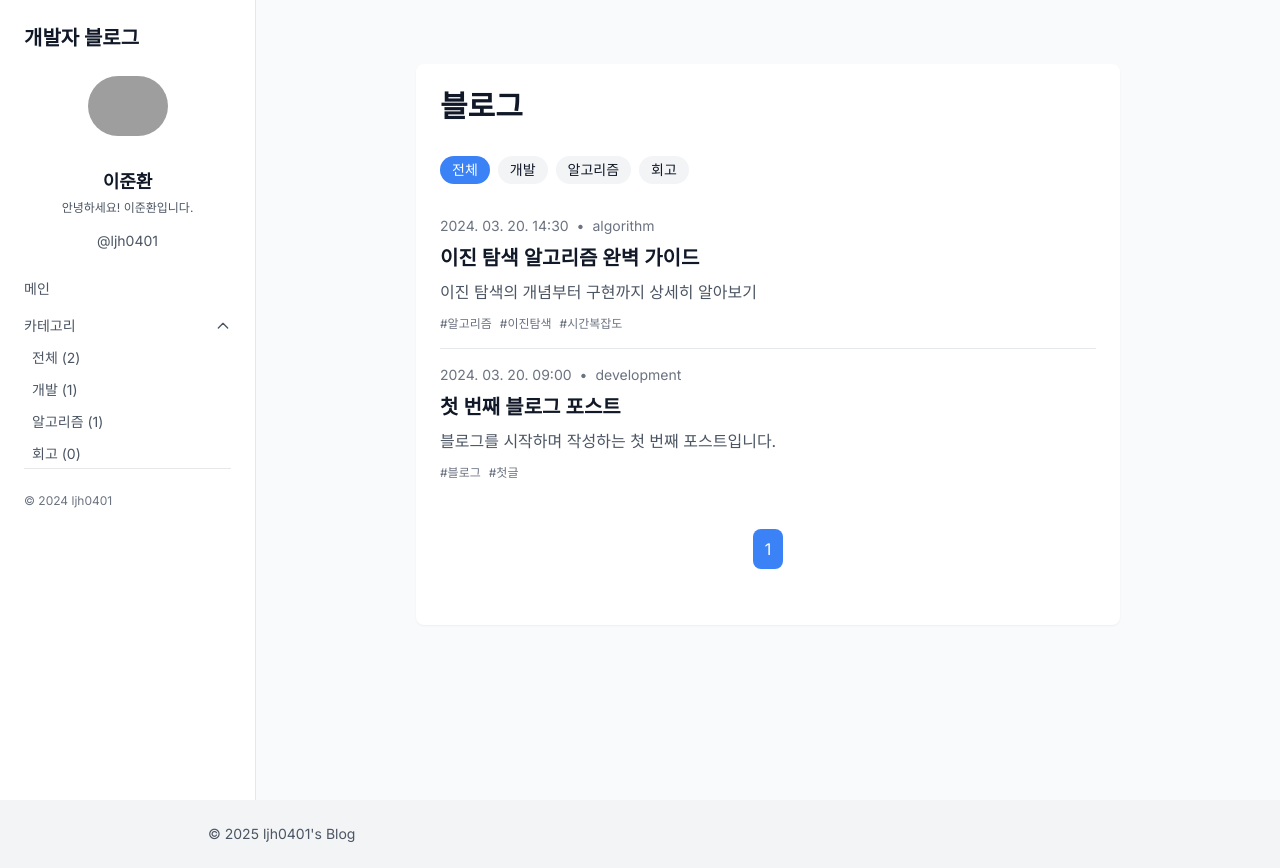
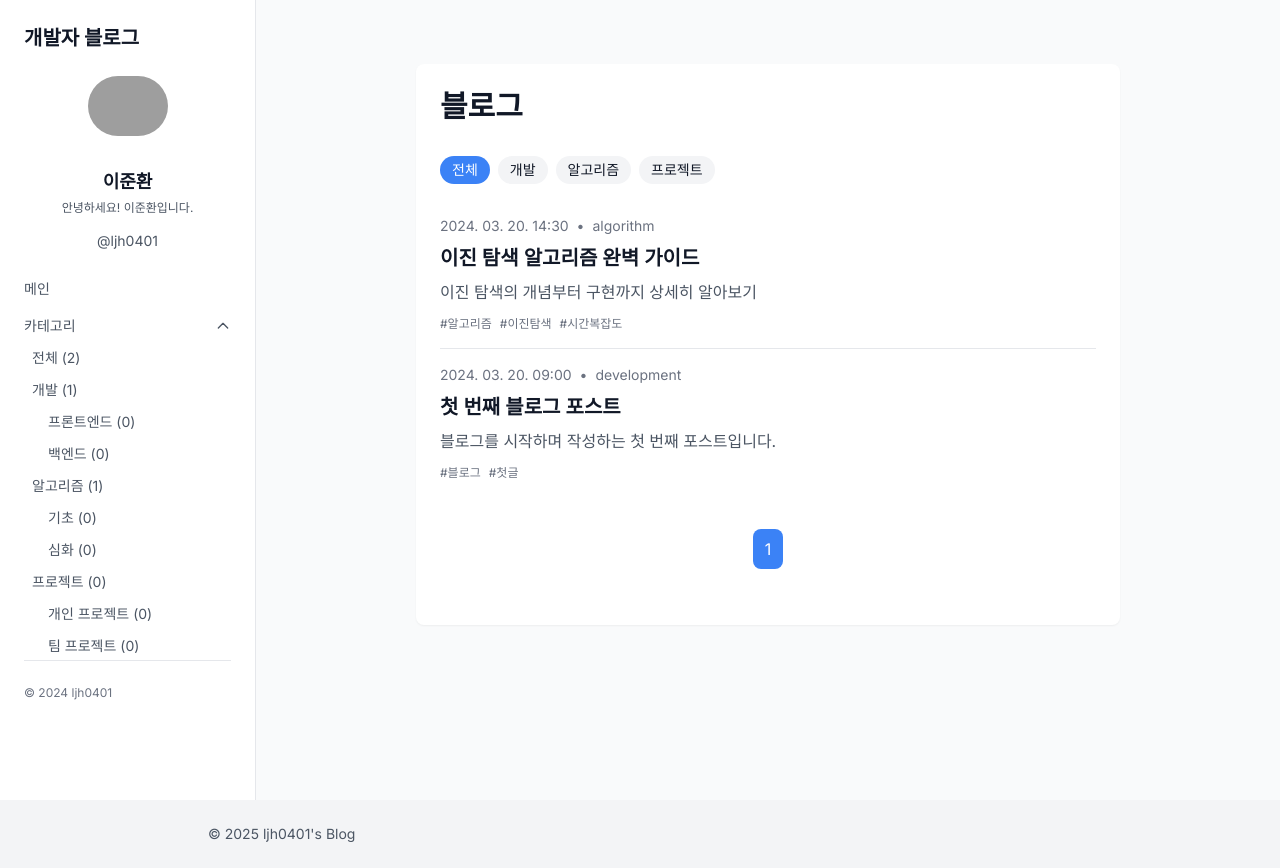
Before and after one commit to ljh0401/ljh0401.github.io, a Next.js app: page /blog in a window 1280 px wide. Built offline with nearby package versions, Linux system fonts and the light colour scheme; grey boxes are pictures that could not be loaded.

Commit message:
fix: subCategories 추가

```diff
--- a/app/blog/page.tsx
+++ b/app/blog/page.tsx
@@ -4,6 +4,7 @@ import PostList from '@/components/blog/PostList';
 import Pagination from '@/components/common/Pagination';
 import Link from 'next/link';
 import { CATEGORIES } from '@/constants/categories';
+import { CategoryFilter } from '@/components/blog';
 
 export const dynamic = "force-static";
 
@@ -17,9 +18,17 @@ interface BlogPageProps {
 // generateStaticParams 수정
 export async function generateStaticParams() {
   const posts = await getAllPosts();
-  const categories = Array.from(new Set(posts.map(post => post.category)));
+
+  // 모든 카테고리와 서브카테고리 조합 수집
+  const categoryPaths = new Set<string>();
+  posts.forEach(post => {
+    categoryPaths.add(post.category);
+    if (post.subcategory) {
+      categoryPaths.add(`${post.category}/${post.subcategory}`);
+    }
+  });
+
   const totalPages = Math.ceil(posts.length / 10);
-
   const paths = [];
 
   // 1. 기본 경로 (/blog)
@@ -33,33 +42,57 @@ export async function generateStaticParams() {
   }
 
   // 3. 카테고리별 경로 (/blog?category=xxx)
-  for (const category of categories) {
+  // Set을 Array로 변환하여 iteration
+  Array.from(categoryPaths).forEach(categoryPath => {
     // 카테고리만 있는 경로
     paths.push({
-      searchParams: { category }
+      searchParams: { category: categoryPath }
     });
 
     // 카테고리 + 페이지 번호 조합
-    const categoryPosts = posts.filter(post => post.category === category);
+    const categoryPosts = posts.filter(post => {
+      if (categoryPath.includes('/')) {
+        const [category, subcategory] = categoryPath.split('/');
+        return post.category === category && post.subcategory === subcategory;
+      }
+      return post.category === categoryPath;
+    });
+
     const categoryPages = Math.ceil(categoryPosts.length / 10);
 
     for (let i = 1; i <= categoryPages; i++) {
       paths.push({
         searchParams: {
-          category,
+          category: categoryPath,
           page: i.toString()
         }
       });
     }
-  }
+  });
 
   return paths;
 }
 
 export default async function BlogPage({ searchParams }: BlogPageProps) {
-  // 페이지 파라미터를 안전하게 처리
   const page = searchParams?.page ? parseInt(searchParams.page, 10) : 1;
   const selectedCategory = searchParams?.category || '';
+
+  // 카테고리 제목 가져오기
+  const getCategoryTitle = () => {
+    if (!selectedCategory) return '블로그';
+
+    const [mainCategory, subCategory] = selectedCategory.split('/');
+    const category = CATEGORIES.find(cat => cat.id === mainCategory);
+
+    if (!category) return '블로그';
+
+    if (subCategory) {
+      const sub = category.subcategories?.find(sub => sub.id === subCategory);
+      return sub ? sub.name : category.name;
+    }
+
+    return category.name;
+  };
 
   const { items: posts, totalPages } = await getPaginatedPosts({
     page: isNaN(page) ? 1 : page,
@@ -69,34 +102,9 @@ export default async function BlogPage({ searchParams }: BlogPageProps) {
   return (
     <div className="container-wrapper">
       <div className="card">
-        <h1 className="text-3xl font-bold mb-8">블로그</h1>
+        <h1 className="text-3xl font-bold mb-8">{getCategoryTitle()}</h1>
 
-        {/* 카테고리 필터 */}
-        <div className="flex gap-2 mb-6 overflow-x-auto pb-2">
-          <Link
-            href="/blog"
-            className={`px-3 py-1 rounded-full text-sm ${
-              !selectedCategory
-                ? 'bg-blue-500 text-white'
-                : 'bg-gray-100 hover:bg-gray-200'
-            }`}
-          >
-            전체
-          </Link>
-          {CATEGORIES.map((category) => (
-            <Link
-              key={category.id}
-              href={`/blog?category=${category.id}`}
-              className={`px-3 py-1 rounded-full text-sm ${
-                selectedCategory === category.id
-                  ? 'bg-blue-500 text-white'
-                  : 'bg-gray-100 hover:bg-gray-200'
-              }`}
-            >
-              {category.name}
-            </Link>
-          ))}
-        </div>
+        <CategoryFilter selectedCategory={selectedCategory} />
 
         <PostList posts={posts} />
         <Pagination
--- a/components/blog/CategoryFilter.tsx
+++ b/components/blog/CategoryFilter.tsx
@@ -1,36 +1,67 @@
 import Link from 'next/link';
 import { CATEGORIES } from '@/constants/categories';
+import { Category } from '@/types/category';
 
 interface CategoryFilterProps {
-  selectedCategory: string;
+  selectedCategory?: string;
 }
 
 export default function CategoryFilter({ selectedCategory }: CategoryFilterProps) {
+  // 현재 선택된 메인 카테고리와 서브카테고리 구분
+  const [mainCategory, subCategory] = selectedCategory ? selectedCategory.split('/') : ['', ''];
+
+  // 현재 선택된 메인 카테고리의 서브카테고리들 가져오기
+  const currentMainCategory = CATEGORIES.find(cat => cat.id === mainCategory);
+
   return (
     <div className="flex gap-2 mb-6 overflow-x-auto pb-2">
+      {/* 서브카테고리가 있을 경우 상위 카테고리로 가는 링크 추가 */}
+      {subCategory && (
+        <Link
+          href={`/blog?category=${mainCategory}`}
+          className="px-3 py-1 rounded-full text-sm bg-gray-100 hover:bg-gray-200"
+        >
+          ← {currentMainCategory?.name || '전체'}
+        </Link>
+      )}
+
+      {/* 메인 카테고리가 선택되지 않았거나, 서브카테고리 보기 상태일 때 */}
+      {!mainCategory || subCategory ? (
         <Link
           href="/blog"
           className={`px-3 py-1 rounded-full text-sm ${
-          !selectedCategory
-            ? 'bg-blue-500 text-white'
-            : 'bg-gray-100 hover:bg-gray-200'
+            !selectedCategory ? 'bg-blue-500 text-white' : 'bg-gray-100 hover:bg-gray-200'
           }`}
         >
           전체
         </Link>
-      {CATEGORIES.map((category) => (
+      ) : null}
+
+      {/* 메인 카테고리가 선택되지 않았을 때는 메인 카테고리들 표시 */}
+      {!mainCategory && CATEGORIES.map((category) => (
         <Link
           key={category.id}
           href={`/blog?category=${category.id}`}
           className={`px-3 py-1 rounded-full text-sm ${
-            selectedCategory === category.id
-              ? 'bg-blue-500 text-white'
-              : 'bg-gray-100 hover:bg-gray-200'
+            selectedCategory === category.id ? 'bg-blue-500 text-white' : 'bg-gray-100 hover:bg-gray-200'
           }`}
         >
           {category.name}
         </Link>
       ))}
+
+      {/* 메인 카테고리가 선택되었고 서브카테고리가 없을 때는 서브카테고리들 표시 */}
+      {mainCategory && !subCategory && currentMainCategory?.subcategories?.map((sub) => (
+        <Link
+          key={sub.id}
+          href={`/blog?category=${mainCategory}/${sub.id}`}
+          className={`px-3 py-1 rounded-full text-sm ${
+            selectedCategory === `${mainCategory}/${sub.id}` ? 'bg-blue-500 text-white' : 'bg-gray-100 hover:bg-gray-200'
+          }`}
+        >
+          {sub.name}
+        </Link>
+      ))}
     </div>
   );
 }
--- a/components/layout/CategoryNav.tsx
+++ b/components/layout/CategoryNav.tsx
@@ -1,14 +1,46 @@
 import Link from 'next/link';
 import { CATEGORIES } from '@/constants/categories';
 import { getAllPosts } from '@/lib/posts';
+import { Category } from '@/types/category';
 
 export default async function CategoryNav() {
-  // 빌드 시점에 모든 포스트를 가져옴
   const posts = await getAllPosts();
+
+  // 폴더 구조와 프론트매터 모두에서 카테고리 정보를 수집
   const categoryCount = posts.reduce((acc, post) => {
+    // 메인 카테고리 카운트
     acc[post.category] = (acc[post.category] || 0) + 1;
+
+    // 서브 카테고리가 있는 경우 해당 카운트도 추가
+    if (post.subcategory) {
+      const fullPath = `${post.category}/${post.subcategory}`;
+      acc[fullPath] = (acc[fullPath] || 0) + 1;
+    }
+
     return acc;
   }, {} as Record<string, number>);
+
+  const renderSubcategories = (category: Category, parentId: string) => {
+    if (!category.subcategories?.length) return null;
+
+    return (
+      <ul className="ml-4 mt-1 space-y-1">
+        {category.subcategories.map((sub) => {
+          const fullId = `${parentId}/${sub.id}`;
+          return (
+            <li key={sub.id}>
+              <Link
+                href={`/blog?category=${fullId}`}
+                className="block px-2 py-1 text-sm rounded text-gray-600 hover:text-blue-600"
+              >
+                {sub.name} ({categoryCount[fullId] || 0})
+              </Link>
+            </li>
+          );
+        })}
+      </ul>
+    );
+  };
 
   return (
     <div className="mt-4">
@@ -47,6 +79,7 @@ export default async function CategoryNav() {
               >
                 {category.name} ({categoryCount[category.id] || 0})
               </Link>
+              {renderSubcategories(category, category.id)}
             </li>
           ))}
         </ul>
--- a/constants/categories.ts
+++ b/constants/categories.ts
@@ -4,17 +4,53 @@ export const CATEGORIES: Category[] = [
   {
     id: 'development',
     name: '개발',
-    description: '개발 관련 포스트'
+    description: '개발 관련 포스트',
+    subcategories: [
+      {
+        id: 'frontend',
+        name: '프론트엔드',
+        description: '프론트엔드 개발'
+      },
+      {
+        id: 'backend',
+        name: '백엔드',
+        description: '백엔드 개발'
+      }
+    ]
   },
   {
     id: 'algorithm',
     name: '알고리즘',
-    description: '알고리즘 문제 풀이'
+    description: '알고리즘 문제 풀이',
+    subcategories: [
+      {
+        id: 'basic',
+        name: '기초',
+        description: '기초 알고리즘'
+      },
+      {
+        id: 'advanced',
+        name: '심화',
+        description: '심화 알고리즘'
+      }
+    ]
   },
   {
     id: 'review',
-    name: '회고',
-    description: '프로젝트 회고 및 학습 회고'
+    name: '프로젝트',
+    description: '프로젝트 관련',
+    subcategories: [
+      {
+        id: 'personal',
+        name: '개인 프로젝트',
+        description: '개인 프로젝트 리뷰'
+      },
+      {
+        id: 'team',
+        name: '팀 프로젝트',
+        description: '팀 프로젝트 리뷰'
+      }
+    ]
   },
   // 필요한 카테고리 추가
 ];
--- a/lib/posts.ts
+++ b/lib/posts.ts
@@ -5,6 +5,7 @@ import { remark } from 'remark';
 import html from 'remark-html';
 import { Post, PostMeta } from '@/types/post';
 import { PaginationResult, PaginationParams } from '@/types/pagination';
+import { CategoryPath } from '@/types/category';
 
 // 경로 수정
 const postsDirectory = path.join(process.cwd(), 'content/posts');
@@ -18,6 +19,21 @@ function generateSlug(text: string): string {
     .replace(/[^a-z0-9가-힣]/g, '-') // 알파벳, 숫자, 한글이 아닌 문자를 하이픈으로 변환
     .replace(/--+/g, '-') // 여러 개의 하이픈을 하나로 변환
     .replace(/^-|-$/g, ''); // 시작과 끝의 하이픈 제거
+}
+
+export function getCategoryFromSlug(slug: string): CategoryPath {
+  const parts = slug.split('/');
+  // 폴더 구조가 category/subcategory/post-name.md 형태일 경우
+  if (parts.length >= 2) {
+    return {
+      category: parts[0],
+      subcategory: parts[1]
+    };
+  }
+  // 폴더 구조가 category/post-name.md 형태일 경우
+  return {
+    category: parts[0]
+  };
 }
 
 export async function getAllPosts(): Promise<PostMeta[]> {
@@ -51,7 +67,19 @@ export async function getAllPosts(): Promise<PostMeta[]> {
       });
     });
 
-    return allPosts.sort((a, b) => (a.datetime < b.datetime ? 1 : -1));
+    const posts = await Promise.all(allPosts.map(async (post) => {
+      const categoryInfo = getCategoryFromSlug(post.slug);
+
+      return {
+        ...post,
+        category: categoryInfo.category,
+        subcategory: categoryInfo.subcategory
+      };
+    }));
+
+    return posts.sort((a, b) => (
+      new Date(b.datetime).getTime() - new Date(a.datetime).getTime()
+    ));
   } catch (error) {
     console.error('Error getting all posts:', error);
     // 개발 환경에서는 빈 배열 반환
@@ -107,9 +135,17 @@ export async function getPaginatedPosts({
 }: PaginationParams & { category?: string } = {}): Promise<PaginationResult<PostMeta>> {
   const allPosts = await getAllPosts();
 
-  // 카테고리 필터링
+  // 카테고리 필터링 (메인 카테고리/서브카테고리 모두 처리)
   const filteredPosts = category
-    ? allPosts.filter(post => post.category === category)
+    ? allPosts.filter(post => {
+        if (category.includes('/')) {
+          // 서브카테고리가 포함된 경우 (예: 'development/frontend')
+          const [mainCategory, subCategory] = category.split('/');
+          return post.category === mainCategory && post.subcategory === subCategory;
+        }
+        // 메인 카테고리만 있는 경우
+        return post.category === category;
+      })
     : allPosts;
 
   const startIndex = (page - 1) * limit;
--- a/next.config.js
+++ b/next.config.js
@@ -24,7 +24,8 @@ const nextConfig = {
   distDir: process.env.NODE_ENV === 'development' ? '.next' : 'out',
   generateBuildId: async () => {
     return 'build-' + Date.now();
-  }
+  },
+  generateStaticParams: true,
 }
 
 module.exports = nextConfig
--- a/package.json
+++ b/package.json
@@ -3,6 +3,7 @@
   "version": "0.1.0",
   "private": true,
   "scripts": {
+    "dev": "next dev",
     "build": "next build",
     "clean": "rm -rf .next out",
     "predeploy": "npm run clean && npm run build",
--- a/types/post.ts
+++ b/types/post.ts
@@ -23,6 +23,7 @@ export interface PostMeta {
   description: string;
   tags?: string[];
   category: string;
+  subcategory?: string;
 }
 
 export interface Post extends PostMeta {
```
Also changed, not shown: types/category.ts (+17 -0 lines), 1 other file (tests, documents, lock files or other folders). Lines whose indentation alone changed are shown as unchanged.
